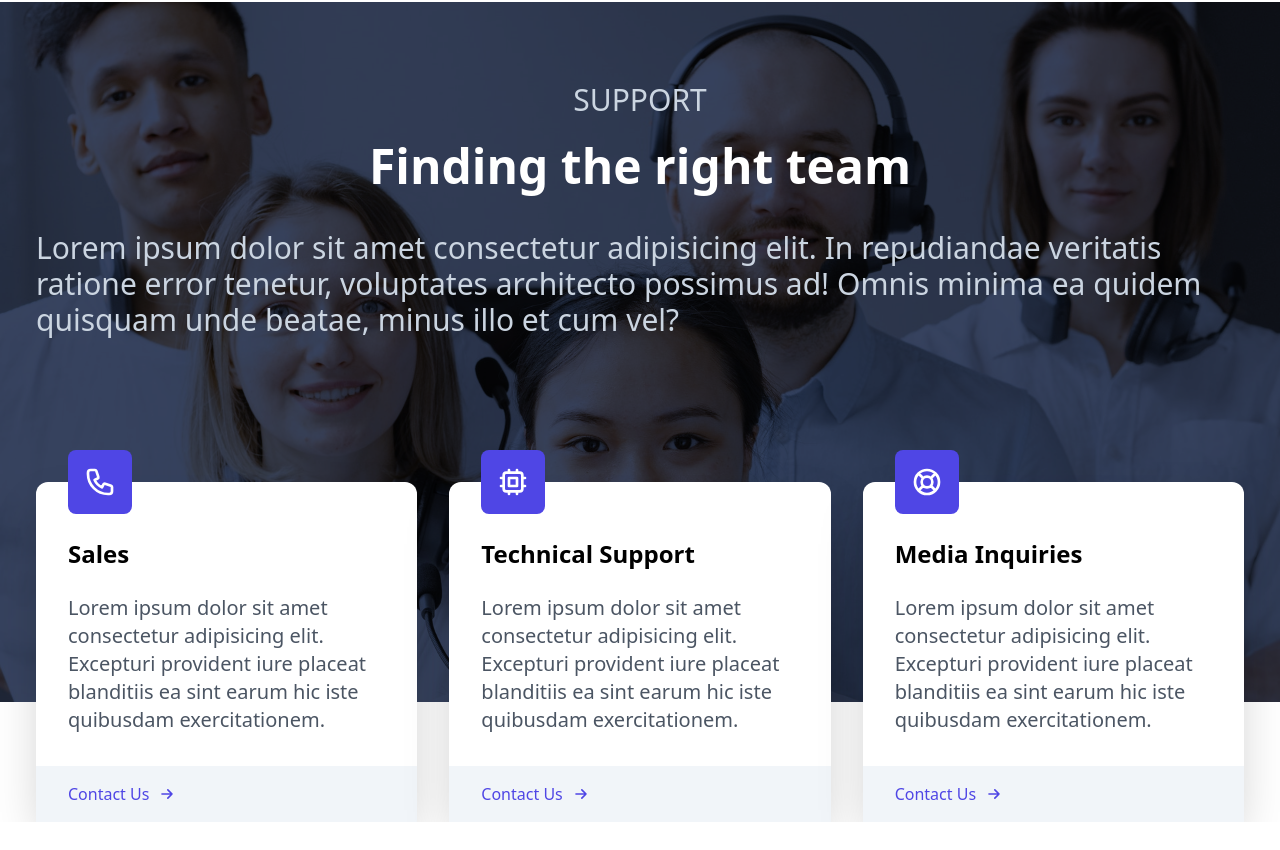
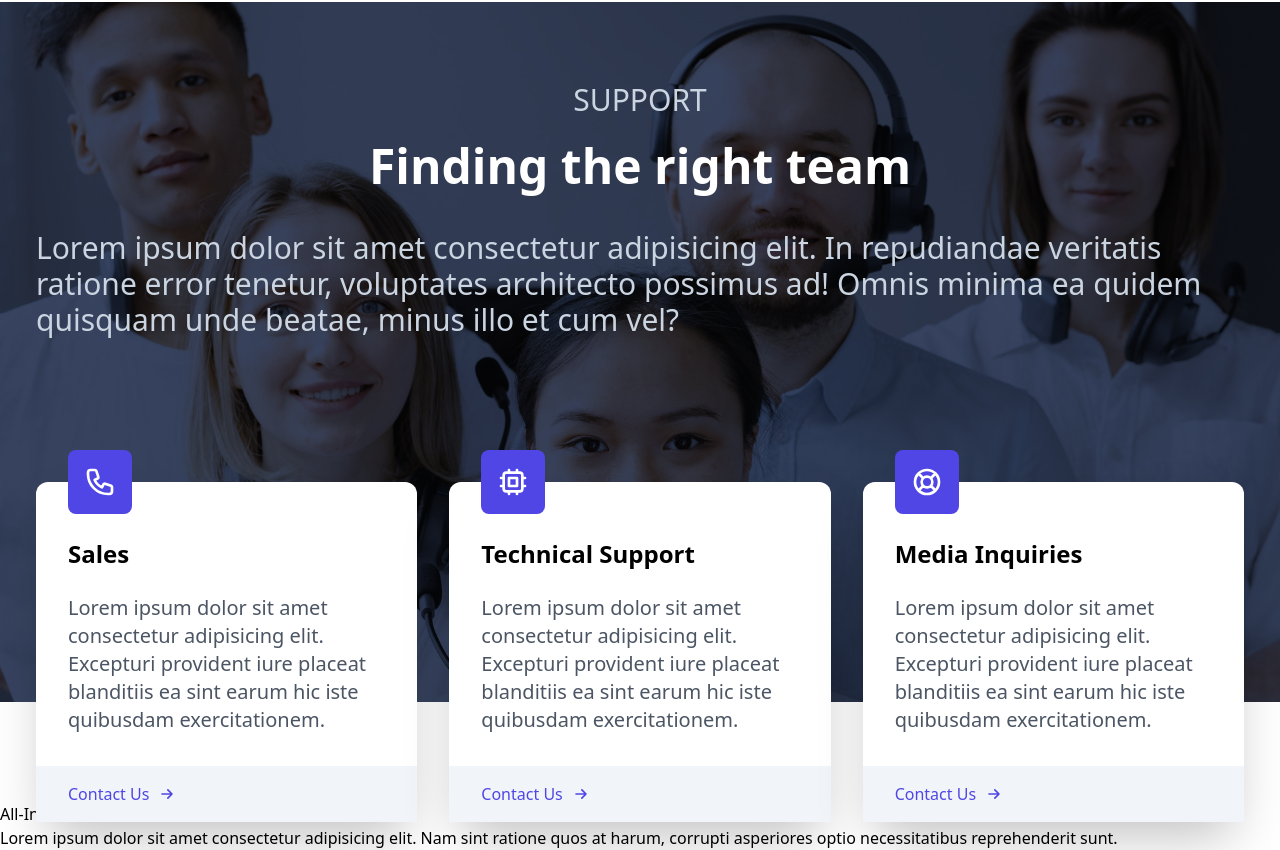
Before and after one commit to mjr0924/cloud-app-react-tailwind, a React (Create React App) app: page / in a window 1280 px wide. Shown: the part 1380-2230 px from the top of the page. Before the commit the page ends 2202 px from the top, so only its background shows below. Built offline with nearby package versions, Linux system fonts and the light colour scheme.

Commit message:
added AllInOne component

```diff
--- a/src/App.js
+++ b/src/App.js
@@ -1,4 +1,5 @@
 import About from "./components/About";
+import AllInOne from "./components/AllInOne";
 import Hero from "./components/Hero";
 import Navbar from "./components/Navbar";
 import Support from "./components/Support";
@@ -10,6 +11,7 @@ function App() {
       <Hero />
       <About />
       <Support />
+      <AllInOne />
     </>
   );
 }
--- /dev/null
+++ b/src/components/AllInOne.jsx
@@ -0,0 +1,19 @@
+import React from "react";
+
+const AllInOne = () => {
+  return (
+    <div className="x">
+      <div>
+        <h2>All-In-One Platform</h2>
+        <p>
+          Lorem ipsum dolor sit amet consectetur adipisicing elit. Nam sint
+          ratione quos at harum, corrupti asperiores optio necessitatibus
+          reprehenderit sunt.
+        </p>
+      </div>
+      <div></div>
+    </div>
+  );
+};
+
+export default AllInOne;
```
